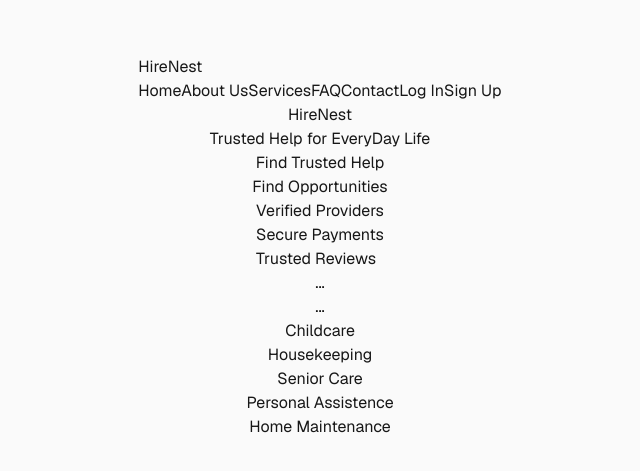
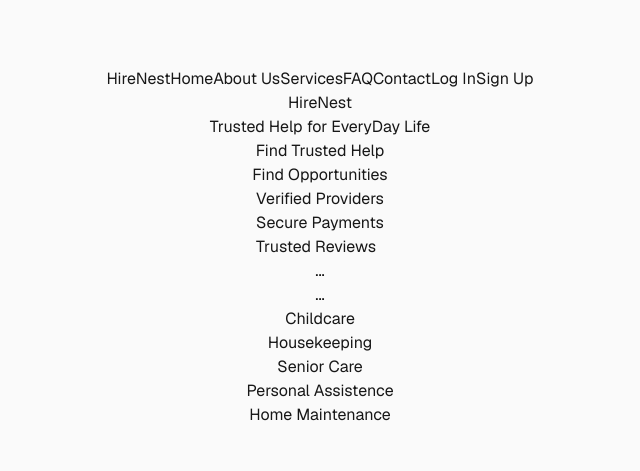
Before and after one commit to chiquinquiramp/HireNest, a Next.js app: page / in a window 1280 px wide. Shown: the part 153-624 px from the top of the page, without its empty margins (320-960 px from the left). Built offline with nearby package versions, Linux system fonts and the light colour scheme.

Commit message:
Change Logo component to use anchor tag

```diff
--- a/components/navbar/Logo.jsx
+++ b/components/navbar/Logo.jsx
@@ -1,7 +1,7 @@
 
 function Logo() {
     return (
-        <h1>HireNest</h1>
+        <a href="/">HireNest</a>
 );
 }
 export default Logo;
```
